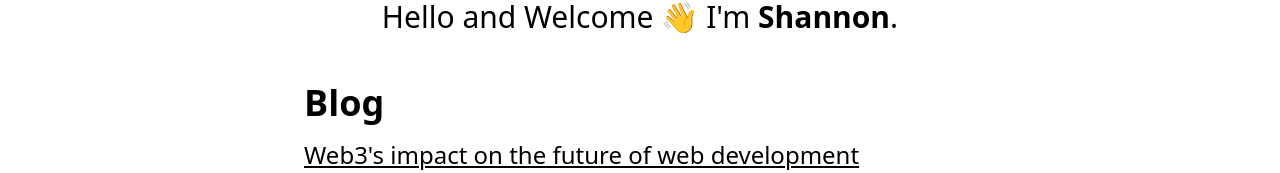
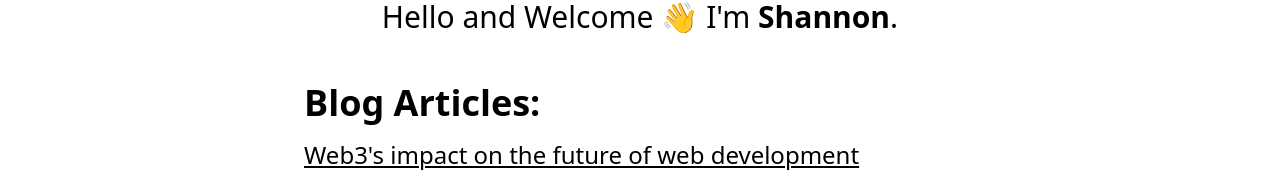
Before and after one commit to SalamanderCtesiphon/davegraynextjstutoriallesson06, a Next.js app in the folder my-app/: page / in a window 1280 px wide. Shown: the part 313-486 px from the top of the page. Built offline with nearby package versions, Linux system fonts and the light colour scheme.

Commit message:
edited the layout

```diff
--- a/my-app/app/components/Post.tsx
+++ b/my-app/app/components/Post.tsx
@@ -6,7 +6,7 @@ export default function Posts() {
 
     return (
         <section className="mt-6 mx-auto max-w-2xl">
-            <h2 className="text-4xl font-bold dark:text-white/90">Blog</h2>
+            <h2 className="text-4xl font-bold dark:text-white/90">Blog Articles:</h2>
             <ul className="w-full">
                 {posts.map(post => (
                     <ListItem key={post.id} post={post} />
```
